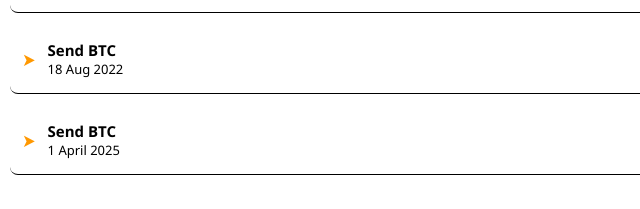
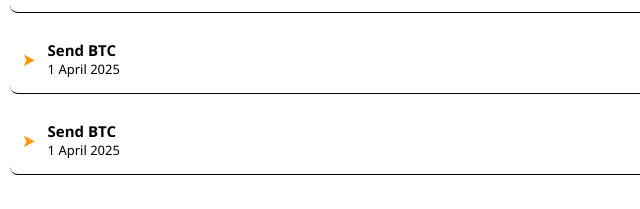
Before and after one commit to chukwuagoziesolomon/bitcoin-interface, a plain HTML site: page index.html in a window 1280 px wide. Shown: the part 507-716 px from the top of the page, 0-640 px from the left. Drawn offline with Linux system fonts and the light colour scheme.

Commit message:
Fix: corrected the mistake in interface

```diff
--- a/index.html
+++ b/index.html
@@ -280,7 +280,7 @@
                     <div class="transaction-arrow">&#10148;</div>
                     <div class="transaction-details">
                         <div class="transaction-type">Send BTC</div>
-                        <div class="transaction-date">18 Aug 2022</div>
+                        <div class="transaction-date">1 April 2025</div>
                     </div>
                 </div>
                 <div class="transaction-amount">
```
